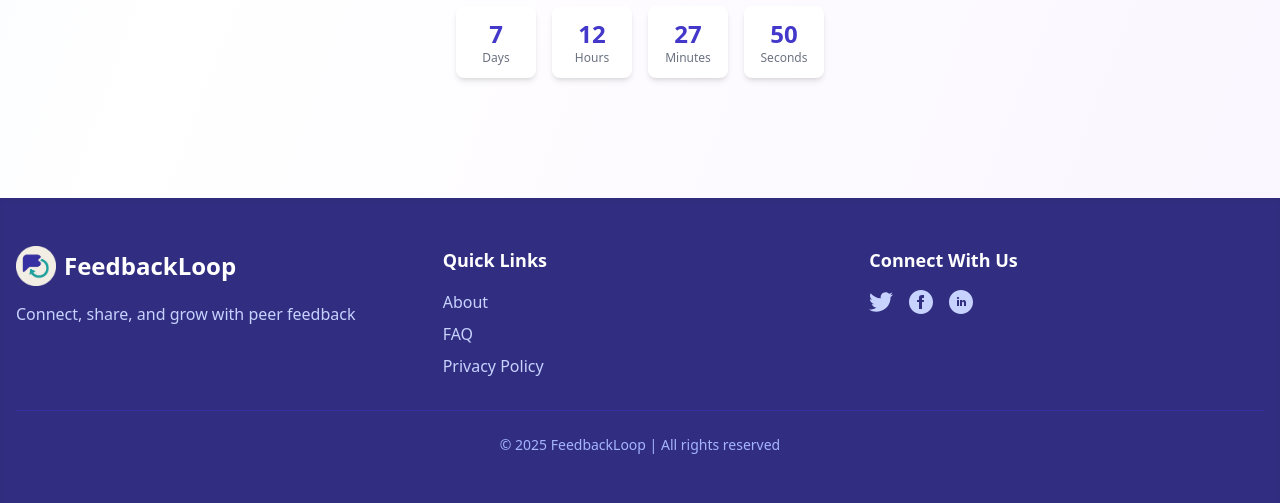
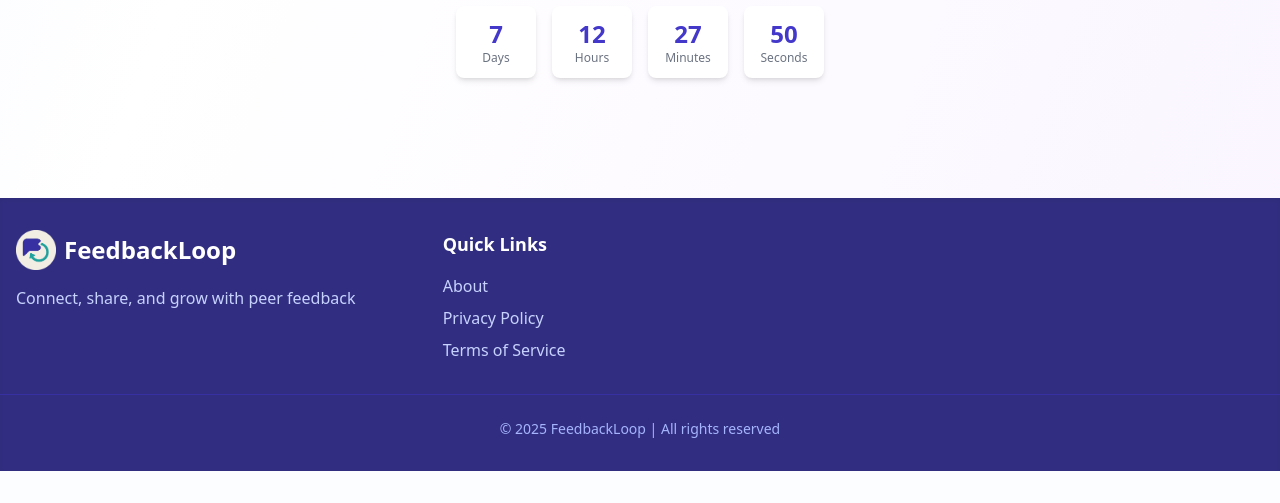
Before and after one commit to Ernosto0/Feedbackloop, a Django app: page /waitlist/ in a window 1280 px wide. Shown: the part 3022-3525 px from the top of the page. After the commit the page ends 3493 px from the top, so only its background shows below. Run offline with Django 5.2, Linux system fonts and the light colour scheme; some libraries are stand-ins or nearby versions.

Commit message:
Refactor footer section in waitlist_landing.html: Simplified footer layout, updated links for Privacy Policy and Terms of Service, and removed unused social media icons for a cleaner design.

```diff
--- a/templates/core/waitlist_landing.html
+++ b/templates/core/waitlist_landing.html
@@ -354,8 +354,8 @@
         </div>
     </main>
 
-    <!-- Enhanced Footer -->
-    <footer class="bg-indigo-900 text-white py-12 shadow-inner mt-20">
+    <!-- Footer -->
+    <footer class="bg-indigo-900 text-white py-8 shadow-inner mt-20">
         <div class="container mx-auto px-4">
             <div class="grid grid-cols-1 md:grid-cols-3 gap-8">
                 <div>
@@ -370,30 +370,12 @@
                     <h4 class="text-lg font-semibold mb-4">Quick Links</h4>
                     <ul class="space-y-2">
                         <li><a href="{% url 'about' %}" class="text-indigo-200 hover:text-white transition-colors">About</a></li>
-                        <li><a href="#" class="text-indigo-200 hover:text-white transition-colors">FAQ</a></li>
-                        <li><a href="#" class="text-indigo-200 hover:text-white transition-colors">Privacy Policy</a></li>
+                        <li><a href="{% url 'privacy_policy' %}" class="text-indigo-200 hover:text-white transition-colors">Privacy Policy</a></li>
+                        <li><a href="{% url 'terms_of_service' %}" class="text-indigo-200 hover:text-white transition-colors">Terms of Service</a></li>
                     </ul>
                 </div>
 
-                <div>
-                    <h4 class="text-lg font-semibold mb-4">Connect With Us</h4>
-                    <div class="flex space-x-4">
-                        <a href="#" class="text-indigo-200 hover:text-white transition-colors">
-                            <svg xmlns="http://www.w3.org/2000/svg" class="h-6 w-6" fill="currentColor" viewBox="0 0 24 24">
-                                <path d="M24 4.557c-.883.392-1.832.656-2.828.775 1.017-.609 1.798-1.574 2.165-2.724-.951.564-2.005.974-3.127 1.195-.897-.957-2.178-1.555-3.594-1.555-3.179 0-5.515 2.966-4.797 6.045-4.091-.205-7.719-2.165-10.148-5.144-1.29 2.213-.669 5.108 1.523 6.574-.806-.026-1.566-.247-2.229-.616-.054 2.281 1.581 4.415 3.949 4.89-.693.188-1.452.232-2.224.084.626 1.956 2.444 3.379 4.6 3.419-2.07 1.623-4.678 2.348-7.29 2.04 2.179 1.397 4.768 2.212 7.548 2.212 9.142 0 14.307-7.721 13.995-14.646.962-.695 1.797-1.562 2.457-2.549z"/>
-                            </svg>
-                        </a>
-                        <a href="#" class="text-indigo-200 hover:text-white transition-colors">
-                            <svg xmlns="http://www.w3.org/2000/svg" class="h-6 w-6" fill="currentColor" viewBox="0 0 24 24">
-                                <path d="M12 0c-6.627 0-12 5.373-12 12s5.373 12 12 12 12-5.373 12-12-5.373-12-12-12zm3 8h-1.35c-.538 0-.65.221-.65.778v1.222h2l-.209 2h-1.791v7h-3v-7h-2v-2h2v-2.308c0-1.769.931-2.692 3.029-2.692h1.971v3z"/>
-                            </svg>
-                        </a>
-                        <a href="#" class="text-indigo-200 hover:text-white transition-colors">
-                            <svg xmlns="http://www.w3.org/2000/svg" class="h-6 w-6" fill="currentColor" viewBox="0 0 24 24">
-                                <path d="M12 0c-6.627 0-12 5.373-12 12s5.373 12 12 12 12-5.373 12-12-5.373-12-12-12zm-2 16h-2v-6h2v6zm-1-6.891c-.607 0-1.1-.496-1.1-1.109 0-.612.492-1.109 1.1-1.109s1.1.497 1.1 1.109c0 .613-.493 1.109-1.1 1.109zm8 6.891h-1.998v-2.861c0-1.881-2.002-1.722-2.002 0v2.861h-2v-6h2v1.093c.872-1.616 4-1.736 4 1.548v3.359z"/>
-                            </svg>
-                        </a>
-                    </div>
+
                 </div>
             </div>
 
```
